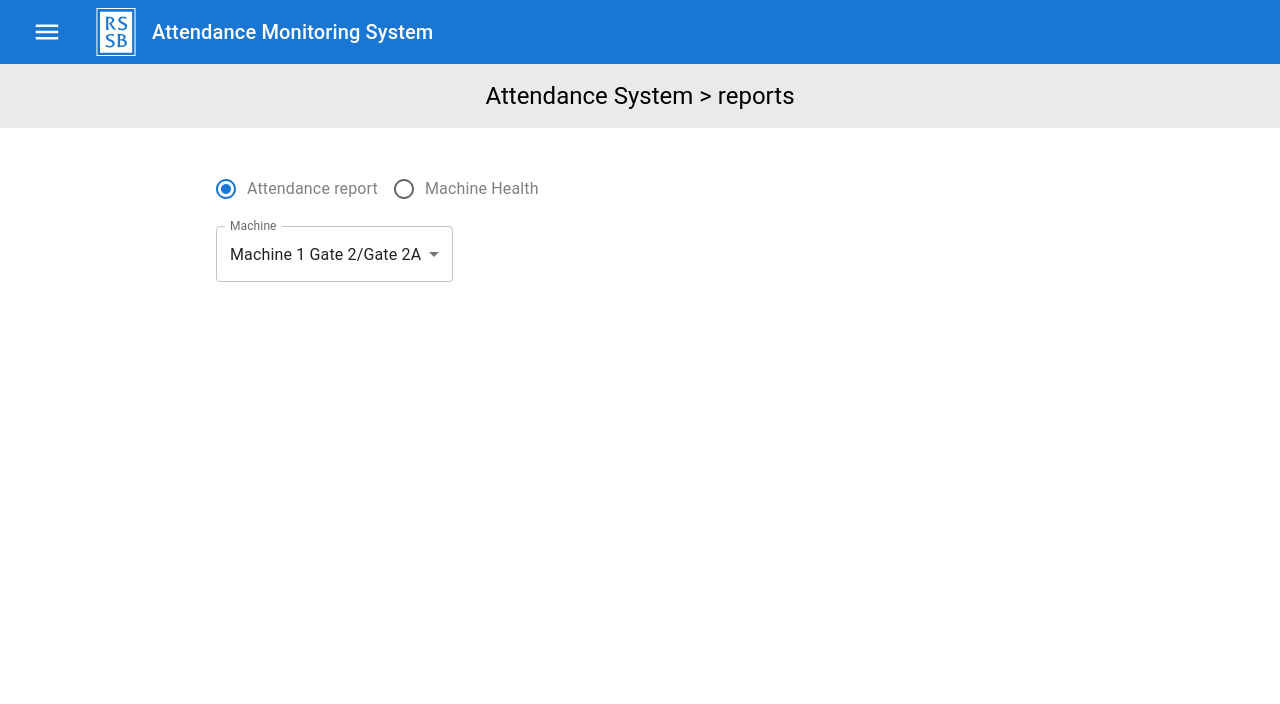
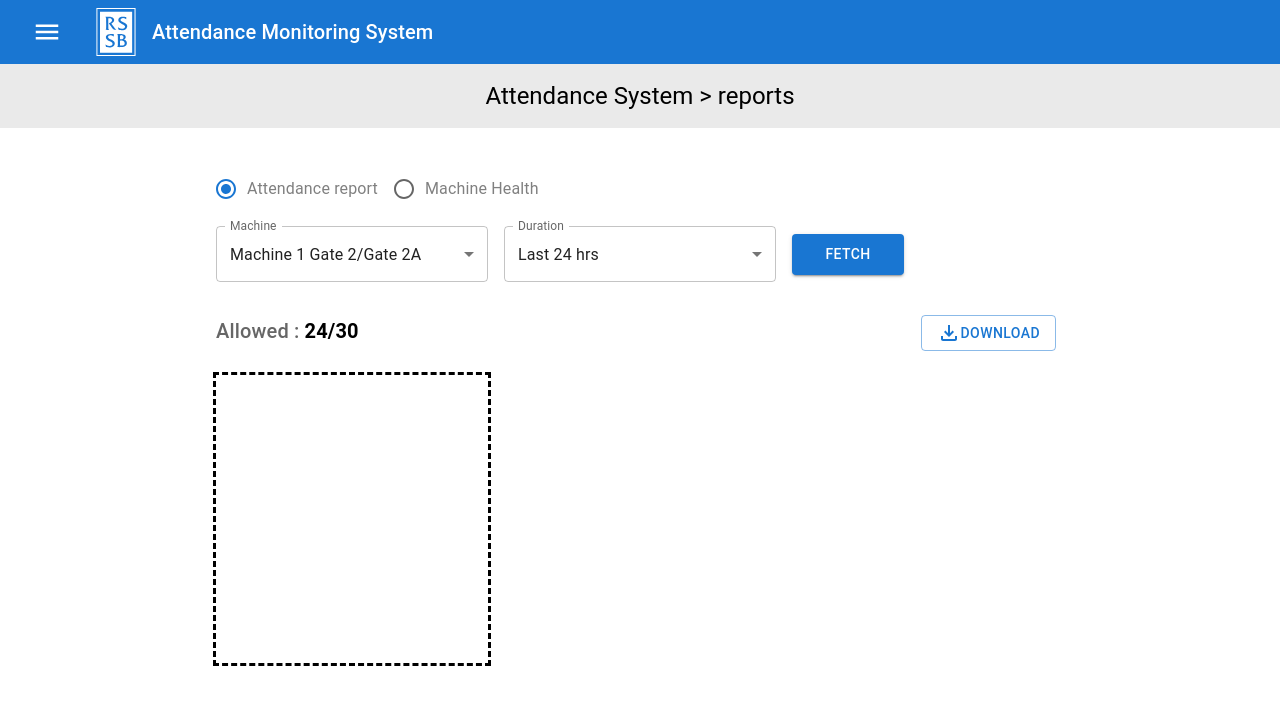
Before and after one commit to Kunalmanchanda19/AttendenceMonitoringSystem, a React (Create React App) app: page /attendance-reports in a window 1280 px wide. Shown: the top 704 px of the page. Built offline with nearby package versions, Linux system fonts and the light colour scheme.

Commit message:
attendance report updated

```diff
--- a/src/components/Reports/AttendanceReport/AttendanceReport.tsx
+++ b/src/components/Reports/AttendanceReport/AttendanceReport.tsx
@@ -1,6 +1,6 @@
-import { MenuItem, TextField } from '@mui/material'
-import React from 'react'
-
+import { Box, Button, Grid, MenuItem, TextField, Typography } from "@mui/material";
+import React from "react";
+import FileDownloadOutlinedIcon from '@mui/icons-material/FileDownloadOutlined';
 interface Machine {
   id: number;
   title: string;
@@ -14,19 +14,25 @@ interface Machine {
   humidity: number;
 }
 
-interface AttendanceReportsprops{
+interface AttendanceReportsprops {
+  Machines: Machine[];
+}
 
-  Machines:Machine[]
-}
-const AttendanceReport:React.FC<AttendanceReportsprops> = ({Machines}) => {
+const duration = [
+  { id: 1, label: "Last 24 hrs", value: "24hrs" },
+  { id: 2, label: "Last 2 hrs", value: "2hrs" },
+  { id: 3, label: "Last 7 days", value: "7days" },
+];
+const AttendanceReport: React.FC<AttendanceReportsprops> = ({ Machines }) => {
   return (
-    <div>
-       <TextField
-
+    <Grid container spacing={2}>
+      <Grid item xs={12} sm={4} md={4} lg={4} xl={3}>
+        <TextField
           select
           label="Machine"
           defaultValue={Machines[0].title}
           sx={{}}
+          fullWidth
         >
           {Machines.map((option) => (
             <MenuItem key={option.id} value={option.title}>
@@ -34,8 +40,53 @@ const AttendanceReport:React.FC<AttendanceReportsprops> = ({Machines}) => {
             </MenuItem>
           ))}
         </TextField>
-    </div>
-  )
-}
+      </Grid>
+      <Grid item xs={12} sm={4} md={4} lg={4} xl={3}>
+        <TextField
+          select
+          label="Duration"
+          defaultValue={duration[0].label}
+          sx={{ width: "100%" }}
+          fullWidth
+        >
+          {duration.map((option) => (
+            <MenuItem key={option.id} value={option.label}>
+              {option.label}
+            </MenuItem>
+          ))}
+        </TextField>
+      </Grid>
+      <Grid
+        item
+        xs={12}
+        sm={2}
+        md={2}
+        lg={2}
+        xl={2}
+        sx={{ padding: 2, marginY: 1 }}
+        className=""
+      >
+        <Button variant="contained" fullWidth sx={{padding:1}}>
+          FETCH
+        </Button>
+      </Grid>
+      <Grid item xs={12} sm={6} md={6} lg={8} xl={8}>
+        <Typography variant="h6" color="text.secondary">
+          Allowed : <span className="font-semibold text-black">24/30</span>
+        </Typography>
+      </Grid>
+      <Grid item xs={12} sm={6} md={6} lg={4} xl={4} className="p-2 text-right">
+      <Button variant="outlined" sx={{}}><FileDownloadOutlinedIcon/>Download</Button>
+      </Grid>
 
-export default AttendanceReport
+      <Grid item xs={12} sm={6} md={6} lg={4} xl={12}>
+
+            <Box className="outline-dashed	 h-72"></Box>
+
+      </Grid>
+
+    </Grid>
+  );
+};
+
+export default AttendanceReport;
```
